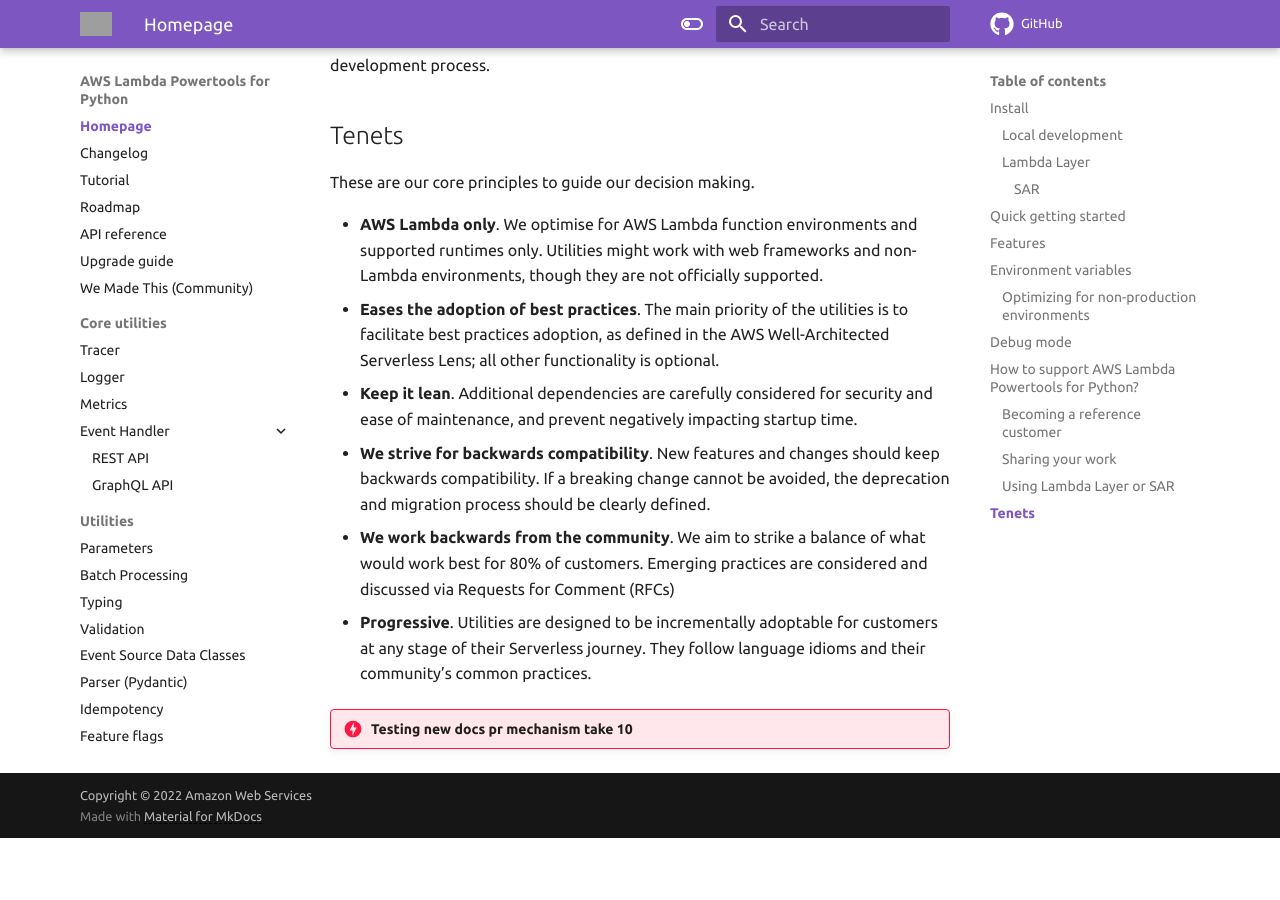
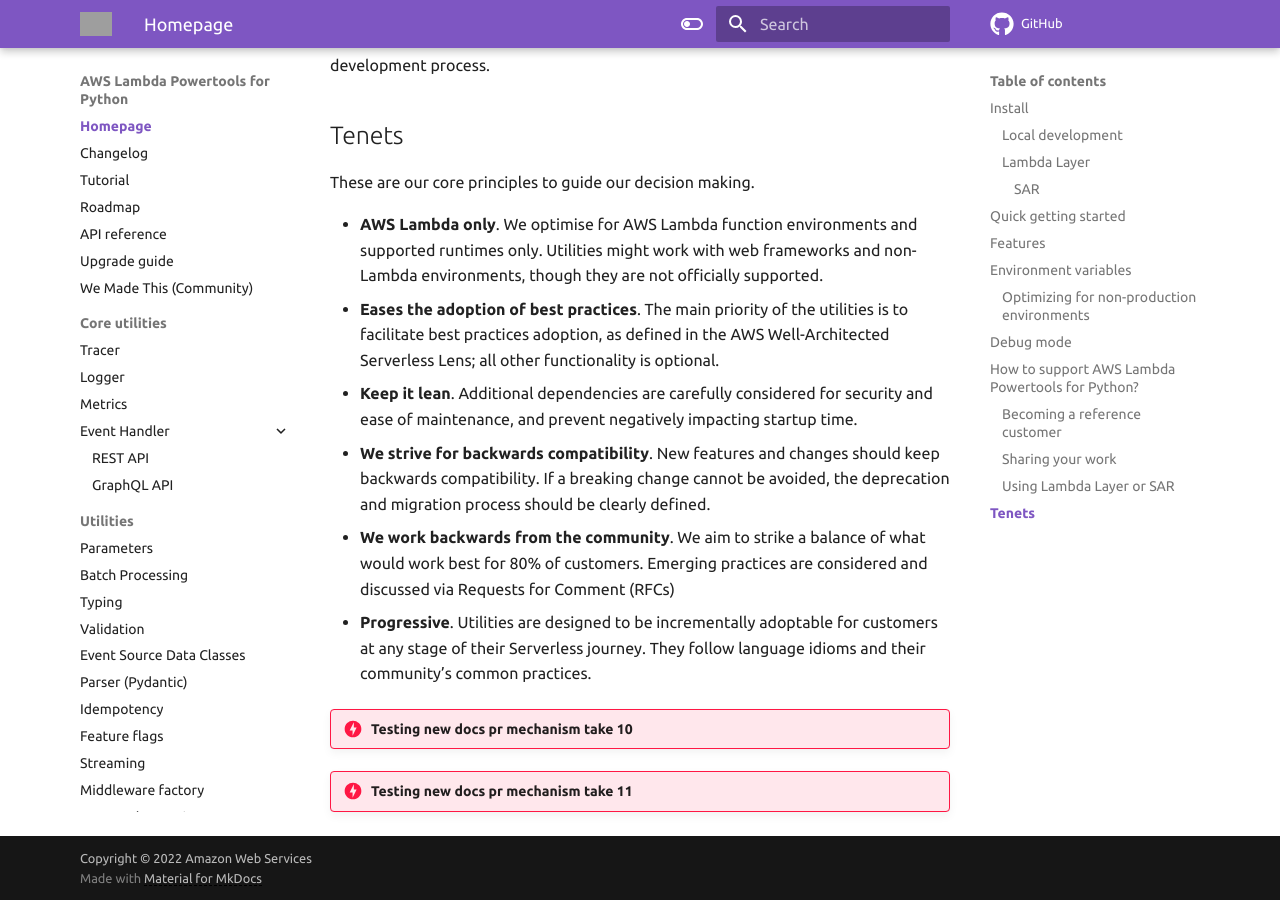
Before and after one commit to heitorlessa/aws-lambda-powertools-test, an MkDocs documentation site: the page built from docs/index.md, in a window 1280 px wide and 900 px high, scrolled down 8291 px. Built offline with MkDocs 1.6.1 and Material for MkDocs 9.7.7, drawn with Linux system fonts in a browser that asks for light colours; emoji names are drawn with the system emoji font; a script that is not in the unit is left out; comment, search, counter and statistics services are not loaded; the version menu is left out; before the commit the page ends 9129 px from its top, so only the background shows below that; grey boxes are pictures that could not be loaded.

Commit message:
chore(ci): docs rebuild

```diff
--- a/docs/index.md
+++ b/docs/index.md
@@ -775,3 +775,4 @@
 * **We work backwards from the community**. We aim to strike a balance of what would work best for 80% of customers. Emerging practices are considered and discussed via Requests for Comment (RFCs)
 * **Progressive**. Utilities are designed to be incrementally adoptable for customers at any stage of their Serverless journey. They follow language idioms and their community’s common practices.
 !!! danger "Testing new docs pr mechanism take 10"
+!!! danger "Testing new docs pr mechanism take 11"
```
